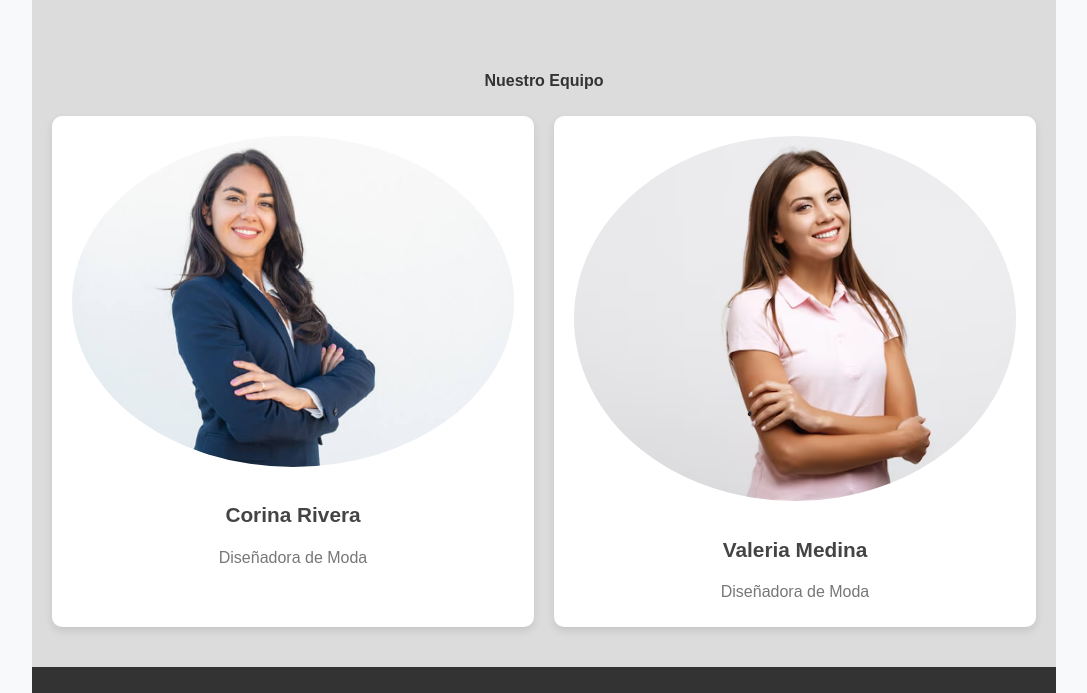
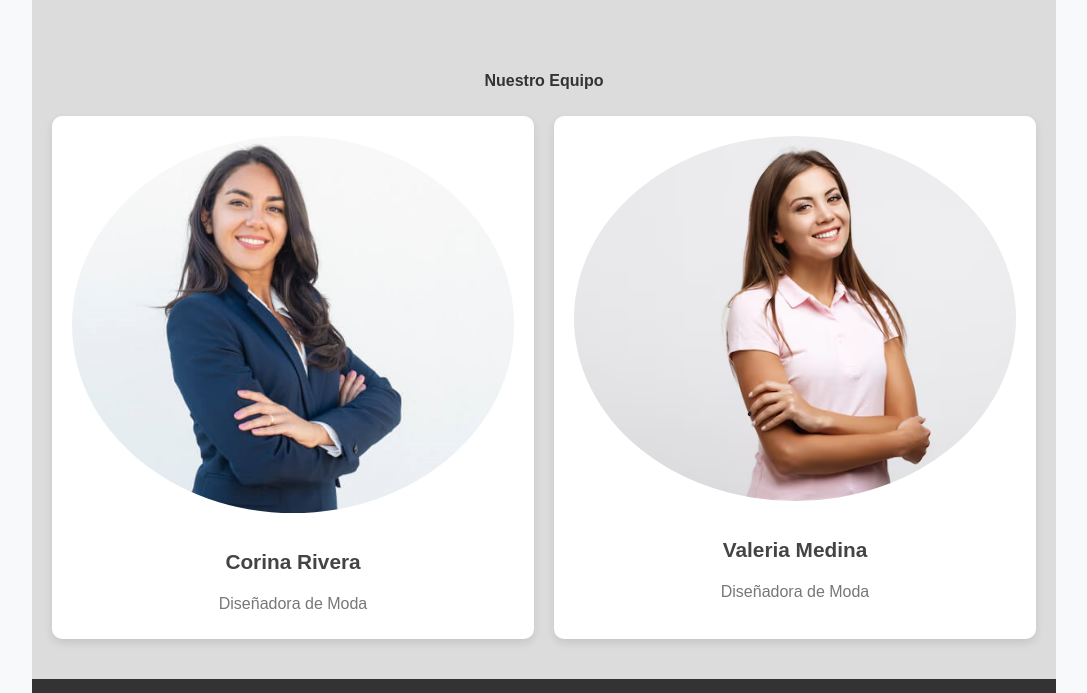
Before and after one commit to CBHinostroza/valentinaemotions, a plain HTML site: page nosotros.html in a window 1280 px wide. Shown: the part 820-1513 px from the top of the page, without its empty margins (96-1183 px from the left). Drawn offline with Linux system fonts and the light colour scheme.

Commit message:
Update nosotros

```diff
--- a/nosotros.html
+++ b/nosotros.html
@@ -318,7 +318,7 @@
           <div class="equipo-grid">
             <!-- Miembro del equipo 1 -->
             <div class="equipo-item">
-              <img src="images/equipo1.jpg" alt="Nombre del miembro 1" />
+              <img src="images/Equipo1.png" alt="Nombre del miembro 1" />
               <h3>Corina Rivera</h3>
               <p>Diseñadora de Moda</p>
             </div>
```
Also changed, not shown: images/Equipo1.png (added).
